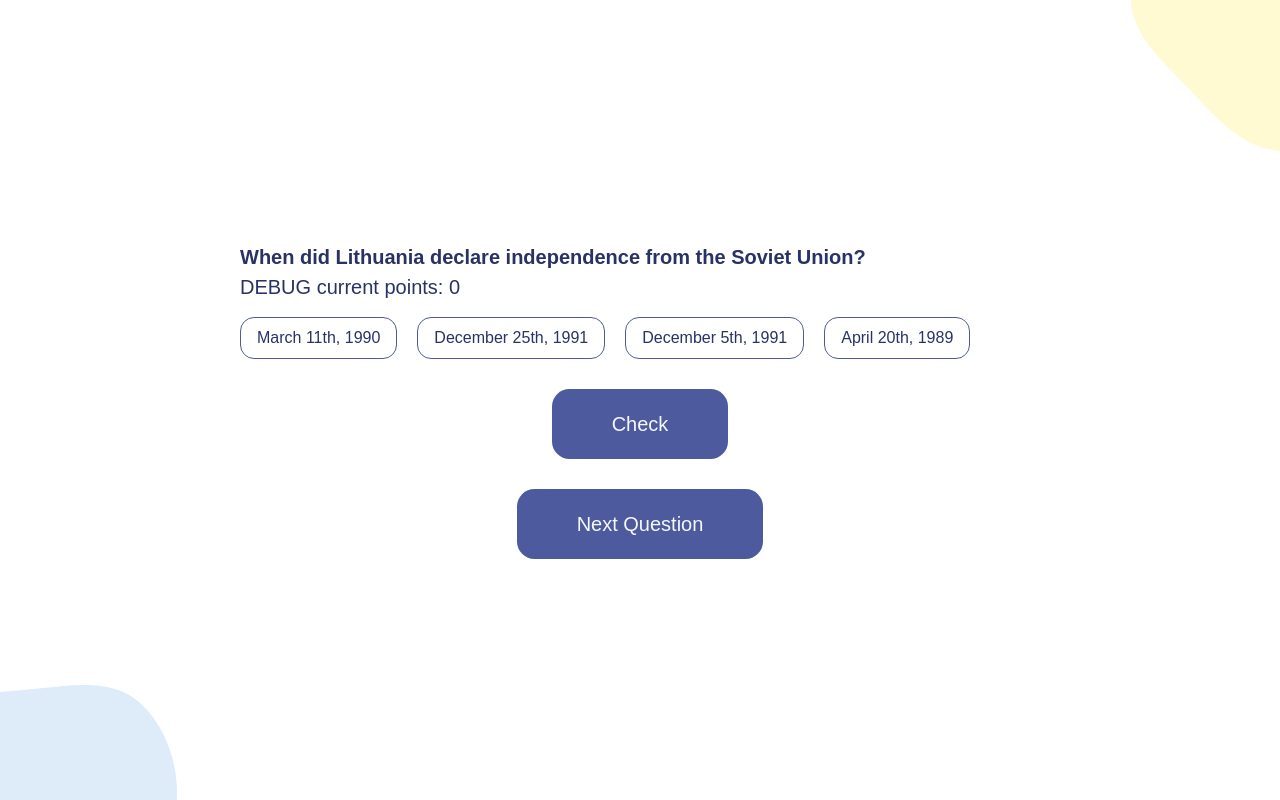
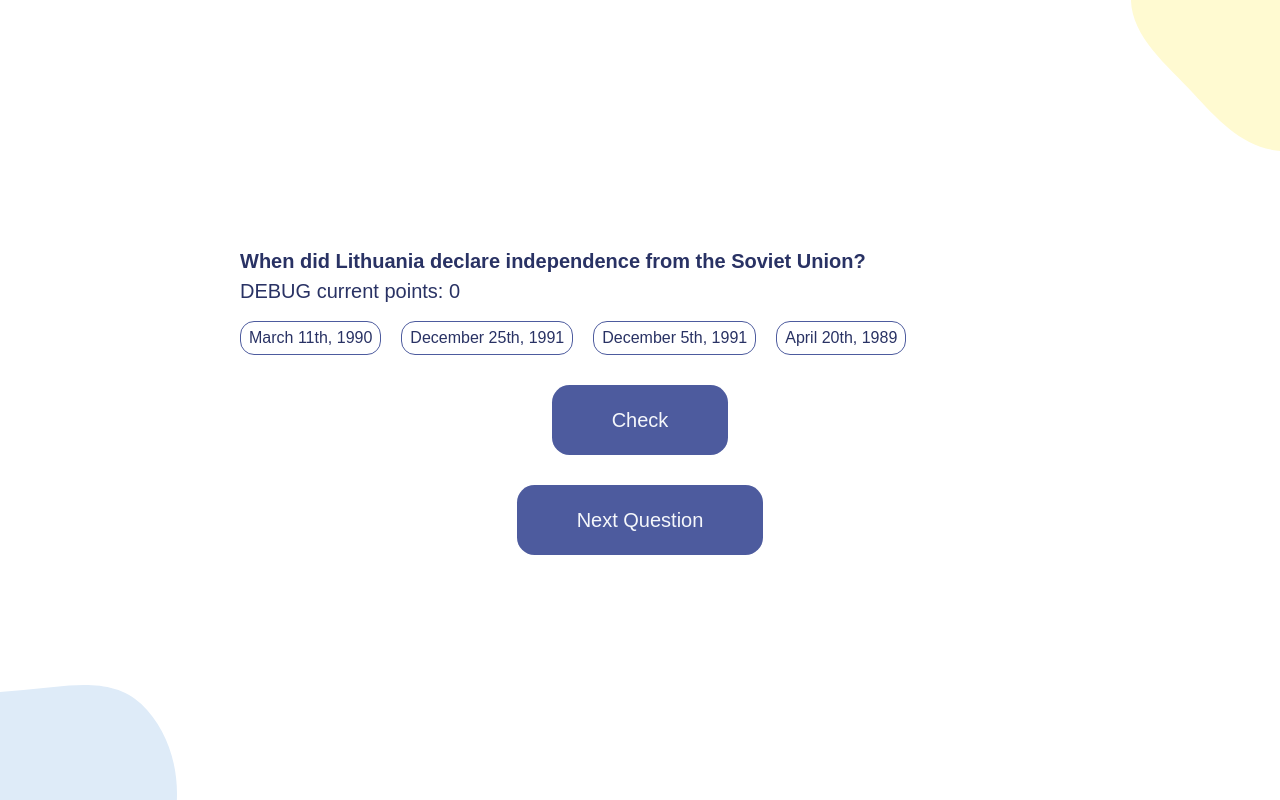
Before and after one commit to fontilan/quizzical, a React (Create React App) app: page / in a window 1280 px wide. Built offline with nearby package versions, Linux system fonts and the light colour scheme; no server answers; a web font is replaced by a local one.

Commit message:
adjust padding, add word-wrap

```diff
--- a/src/index.css
+++ b/src/index.css
@@ -111,6 +111,7 @@ body {
   gap: 1em;
   justify-content: flex-start;
   margin-top: 0.75em;
+  word-wrap: break-word;
 }
 .question-card--answers--answer {
   background-color: #ffffff;
@@ -121,7 +122,7 @@ body {
   font-size: 1rem;
   font-weight: 500;
   min-width: 100px;
-  padding: 0.5em 1em 0.5em;
+  padding: 0.25em 0.5em 0.25em;
 }
 
 hr {
--- a/src/index.scss
+++ b/src/index.scss
@@ -132,6 +132,7 @@ body {
     gap: 1em;
     justify-content: flex-start;
     margin-top: 0.75em;
+    word-wrap: break-word;
 
     &--answer {
       background-color: $clr-white-lighter;
@@ -142,7 +143,7 @@ body {
       font-size: 1rem;
       font-weight: 500;
       min-width: 100px;
-      padding: 0.5em 1em 0.5em;
+      padding: 0.25em 0.5em 0.25em;
     }
   }
 }
```
Also changed, not shown: 1 other file (tests, documents, lock files or other folders).
